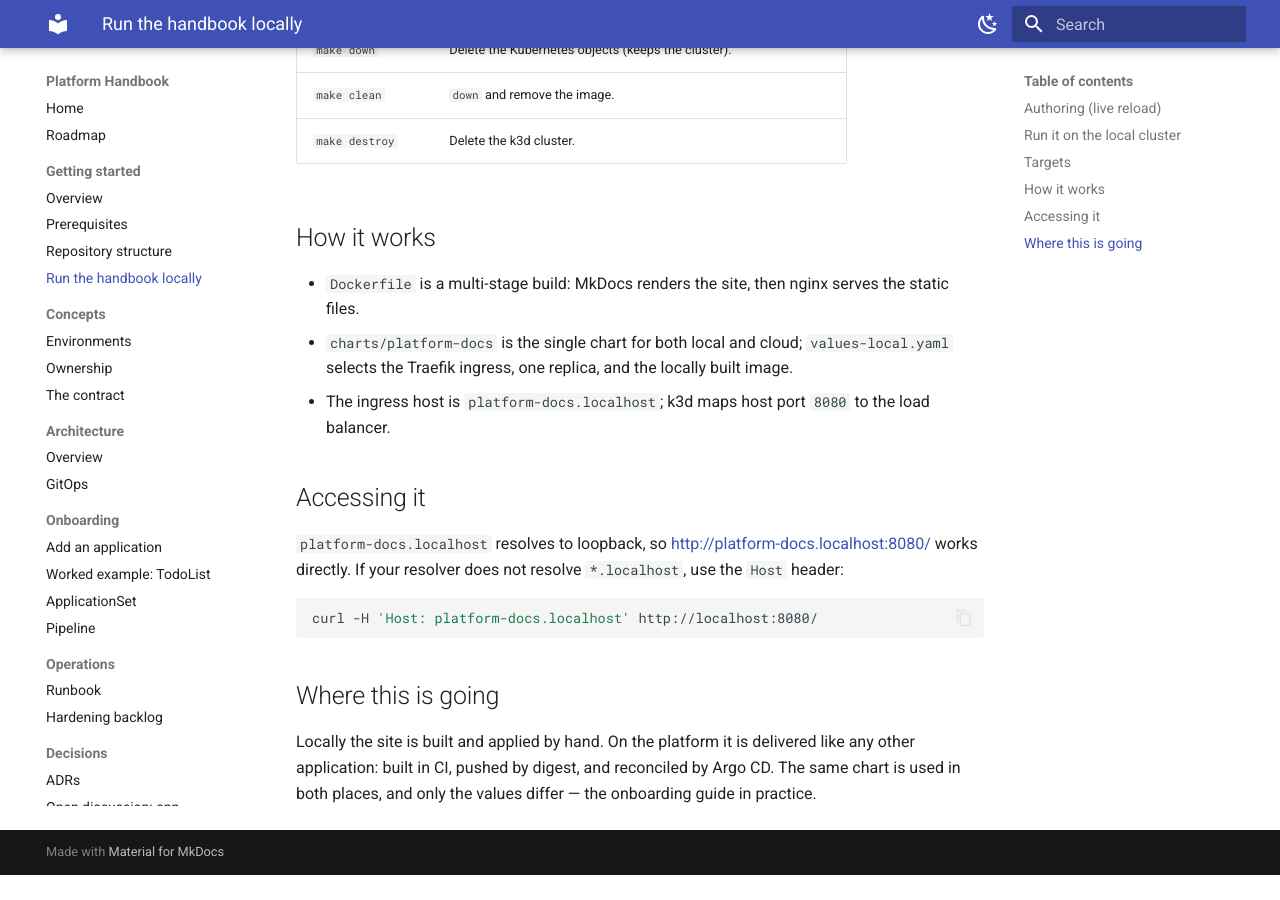
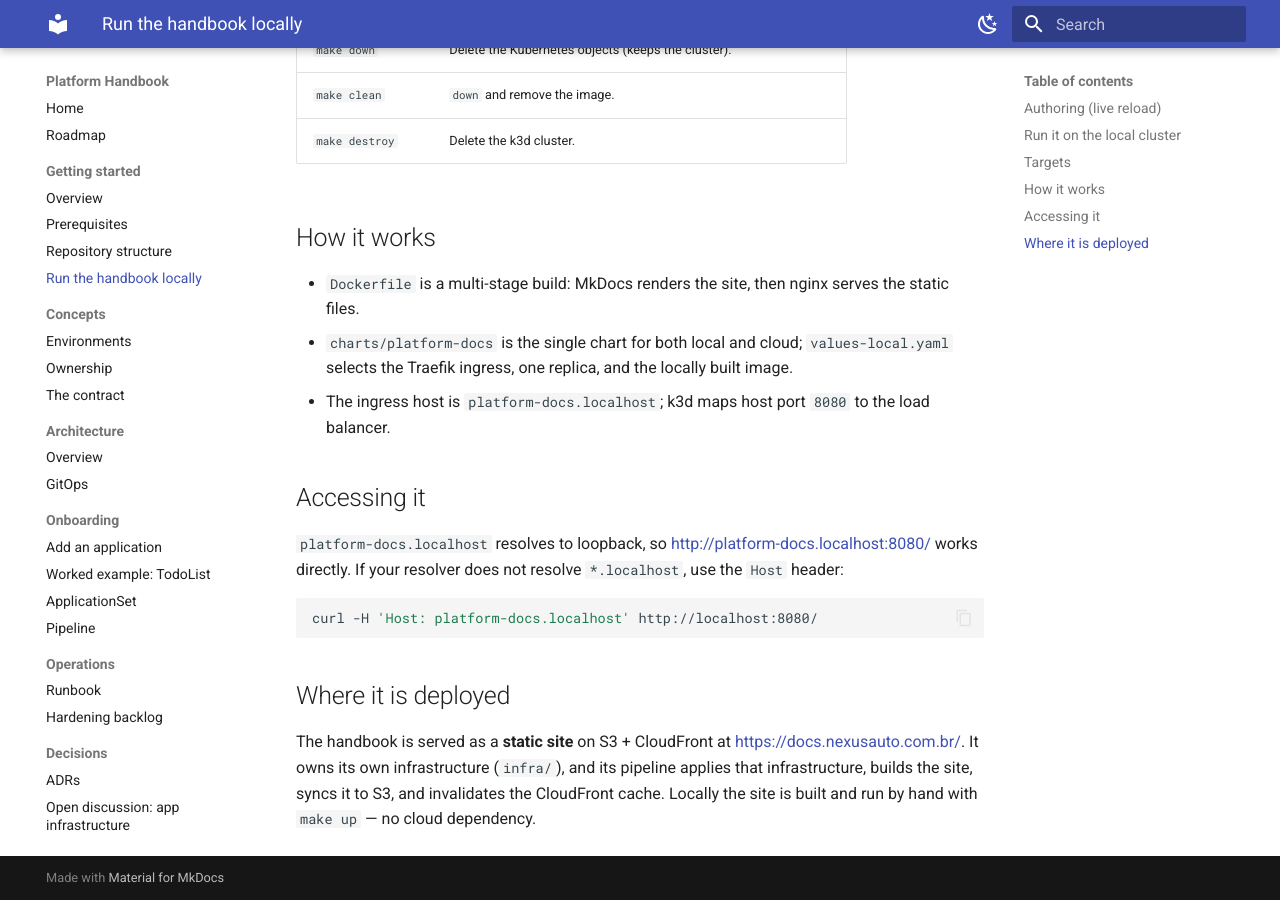
Before and after one commit to artmiraws/platform-docs, an MkDocs documentation site: the page built from docs/getting-started/run-the-handbook.md, in a window 1280 px wide and 900 px high, scrolled down 1048 px. Built offline with MkDocs 1.6.1 and Material for MkDocs 9.7.7, drawn with Linux system fonts in a browser that asks for light colours; before the commit the page ends 1923 px from its top, so only the background shows below that.

Commit message:
docs: describe the static S3 + CloudFront deployment

````diff
--- a/docs/getting-started/run-the-handbook.md
+++ b/docs/getting-started/run-the-handbook.md
@@ -53,8 +53,9 @@ directly. If your resolver does not resolve `*.localhost`, use the `Host` header
 curl -H 'Host: platform-docs.localhost' http://localhost:8080/
 ```
 
-## Where this is going
+## Where it is deployed
 
-Locally the site is built and applied by hand. On the platform it is delivered like any other
-application: built in CI, pushed by digest, and reconciled by Argo CD. The same chart is used in both
-places, and only the values differ — the onboarding guide in practice.
+The handbook is served as a **static site** on S3 + CloudFront at
+<https://docs.nexusauto.com.br/>. It owns its own infrastructure (`infra/`), and its pipeline applies
+that infrastructure, builds the site, syncs it to S3, and invalidates the CloudFront cache. Locally
+the site is built and run by hand with `make up` — no cloud dependency.
````
Also changed, not shown: README.md (+10 -8 lines), 2 other files.
